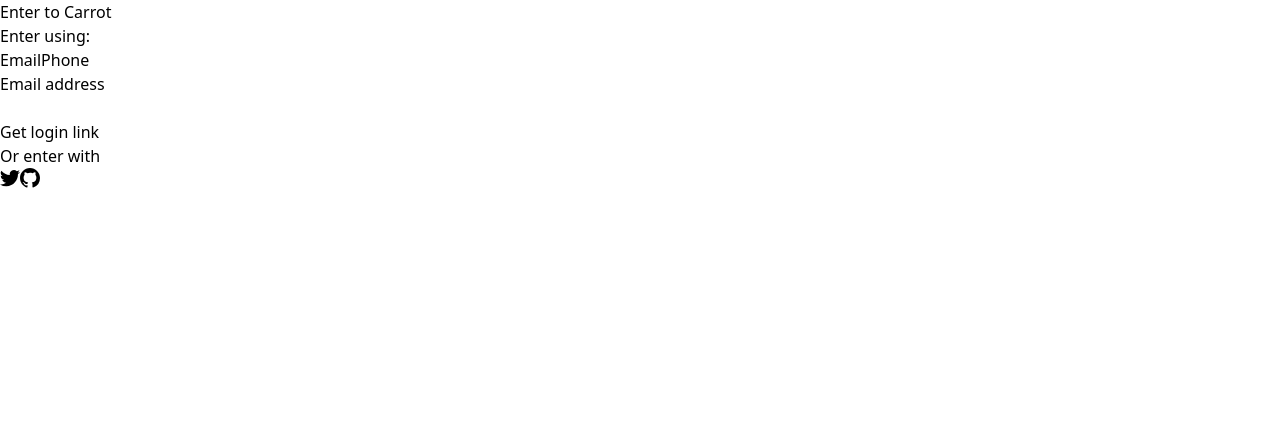
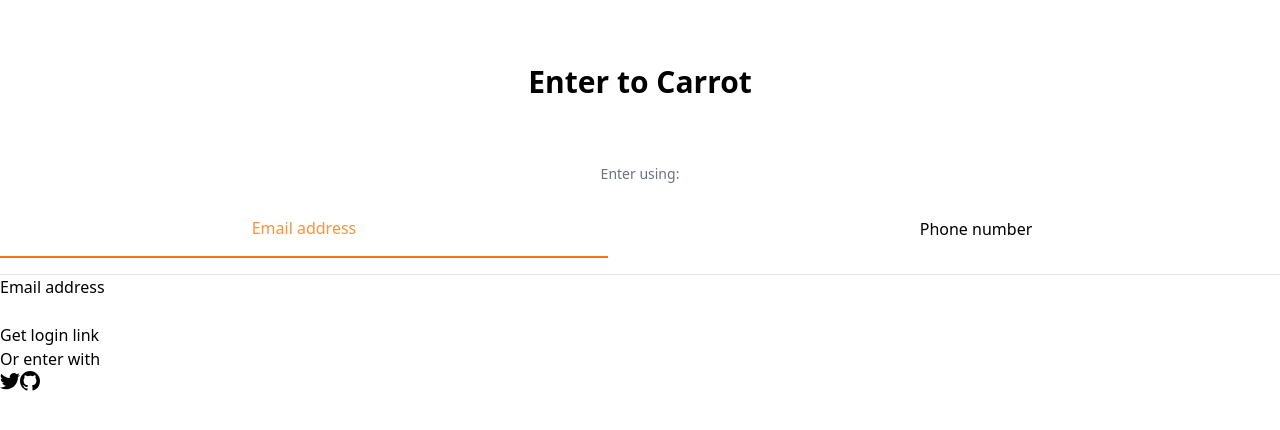
Before and after one commit to blkluv/next_carrot_market, a Next.js app: page /enter in a window 1280 px wide. Shown: the top 430 px of the page. Built offline with nearby package versions, Linux system fonts and the light colour scheme.

Commit message:
Update enter.tsx

```diff
--- a/src/pages/enter.tsx
+++ b/src/pages/enter.tsx
@@ -5,14 +5,32 @@ export default function Enter() {
   const onEmailClick = () => setMethod("email");
   const onPhoneClick = () => setMethod("phone");
   return (
-    <div>
-      <h3>Enter to Carrot</h3>
-      <div>
-        <div>
-          <h5>Enter using:</h5>
-          <div>
-            <button onClick={onEmailClick}>Email</button>
-            <button onClick={onPhoneClick}>Phone</button>
+    <div className="mt-16">
+      <h3 className="text-3xl font-bold text-center">Enter to Carrot</h3>
+      <div className="mt-16">
+        <div className="flex flex-col items-center">
+          <h5 className="text-sm font-medium text-gray-500">Enter using:</h5>
+          <div className="grid w-full grid-cols-2 gap-16 pb-4 mt-8 border-b">
+            <button
+             className={`pb-4 border-b-2 font-medium ${
+              method === "email"
+              ? "text-orange-400 border-orange-500"
+              : ""
+            }`}
+             onClick={onEmailClick}
+             >
+              Email address
+            </button>
+            <button
+             className={`pb-4 font-medium ${
+              method === "phone"
+                ? "border-b-2 border-orange-500 text-orange-500"
+                : ""
+             }`}
+              onClick={onPhoneClick}
+            >
+             Phone number
+            </button>
           </div>
         </div>
         <form>
```
